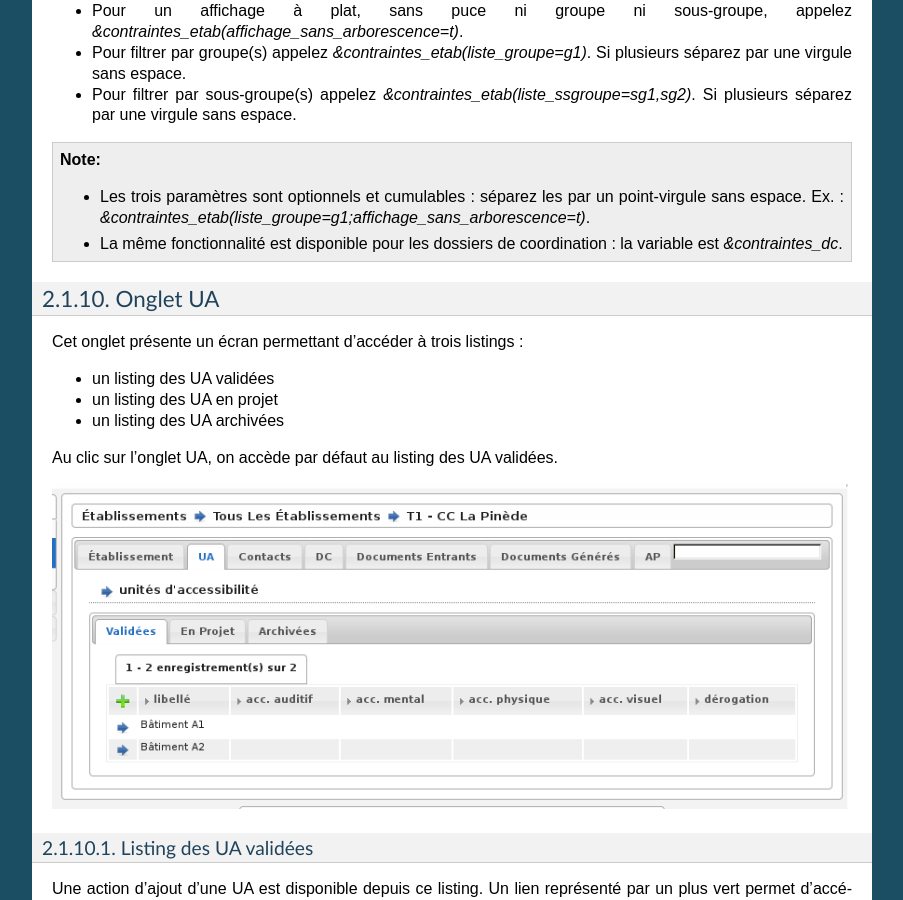
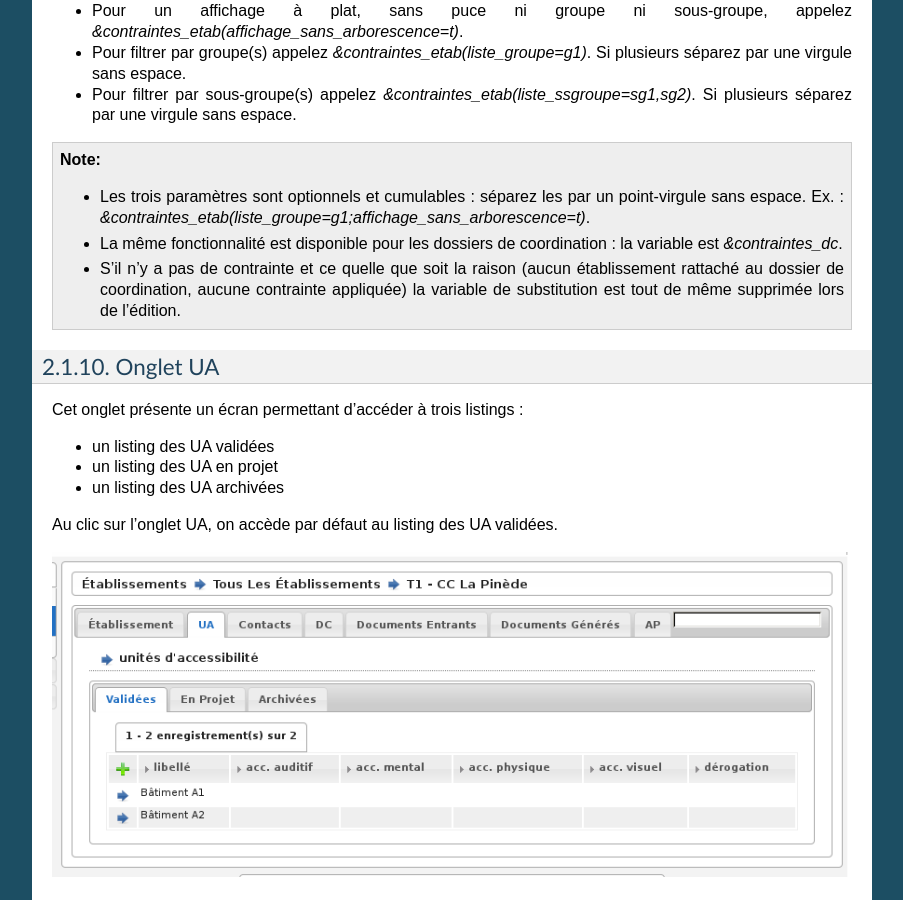
Before and after one commit to jcerini/openaria-documentation, a Sphinx documentation site: the page built from source/manuel_utilisateur/etablissements/index.rst, in a window 1280 px wide and 900 px high, scrolled down 14569 px. Shown: the whole window, without its empty margins (198-1101 px from the left). Built offline with Sphinx 7.4.7, drawn with Linux system fonts in a browser that asks for light colours.

Commit message:
Amélioration &contraintes : note du cas où il n'y en a aucune.

```diff
--- a/source/manuel_utilisateur/etablissements/index.rst
+++ b/source/manuel_utilisateur/etablissements/index.rst
@@ -226,6 +226,7 @@ Cette dernière est remplacée par une liste à puces de toutes les contraintes,
 
   * Les trois paramètres sont optionnels et cumulables : séparez les par un point-virgule sans espace. Ex. : *&contraintes_etab(liste_groupe=g1;affichage_sans_arborescence=t)*.
   * La même fonctionnalité est disponible pour les dossiers de coordination : la variable est *&contraintes_dc*.
+  * S'il n'y a pas de contrainte et ce quelle que soit la raison (aucun établissement rattaché au dossier de coordination, aucune contrainte appliquée) la variable de substitution est tout de même supprimée lors de l'édition.
 
 
 Onglet UA
```
